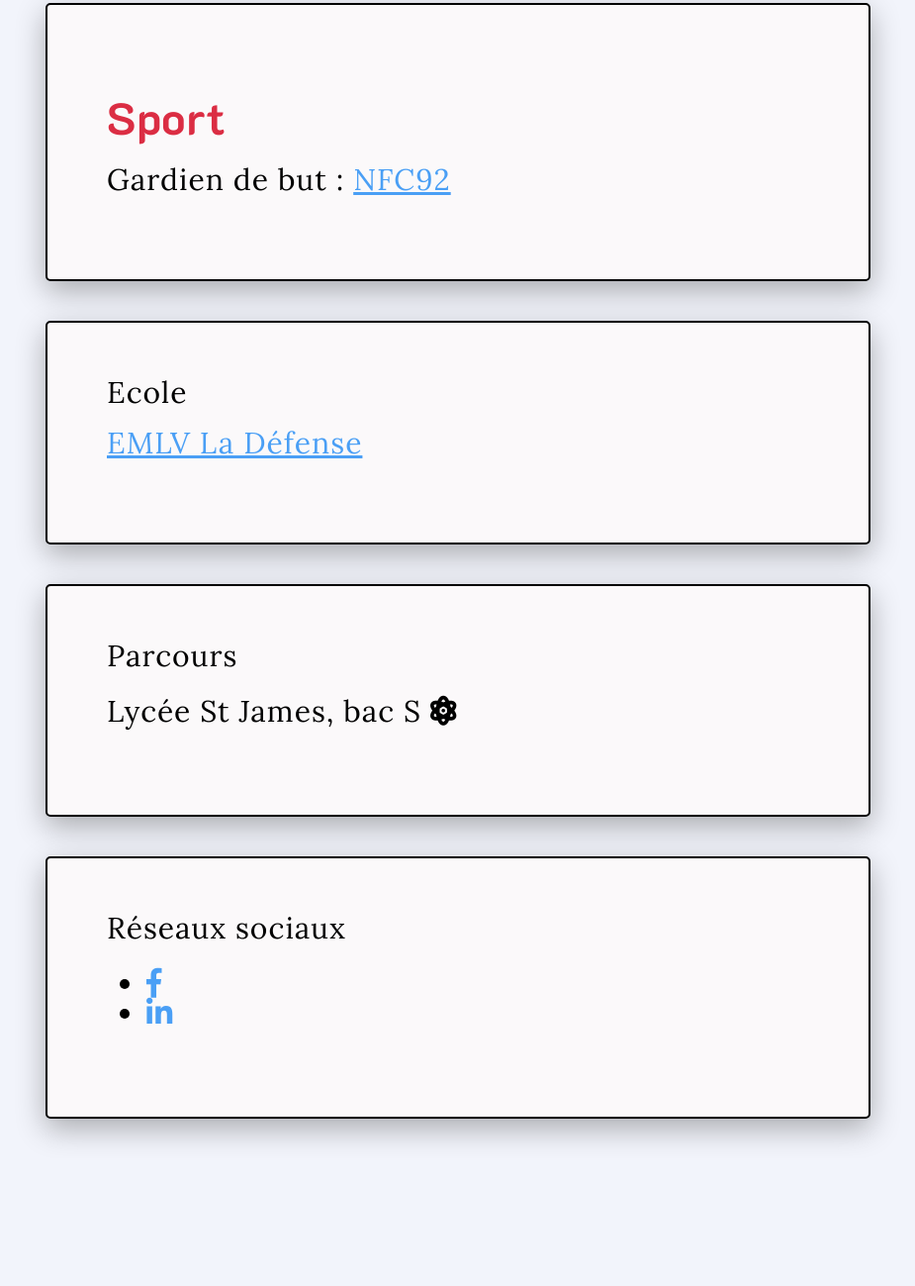
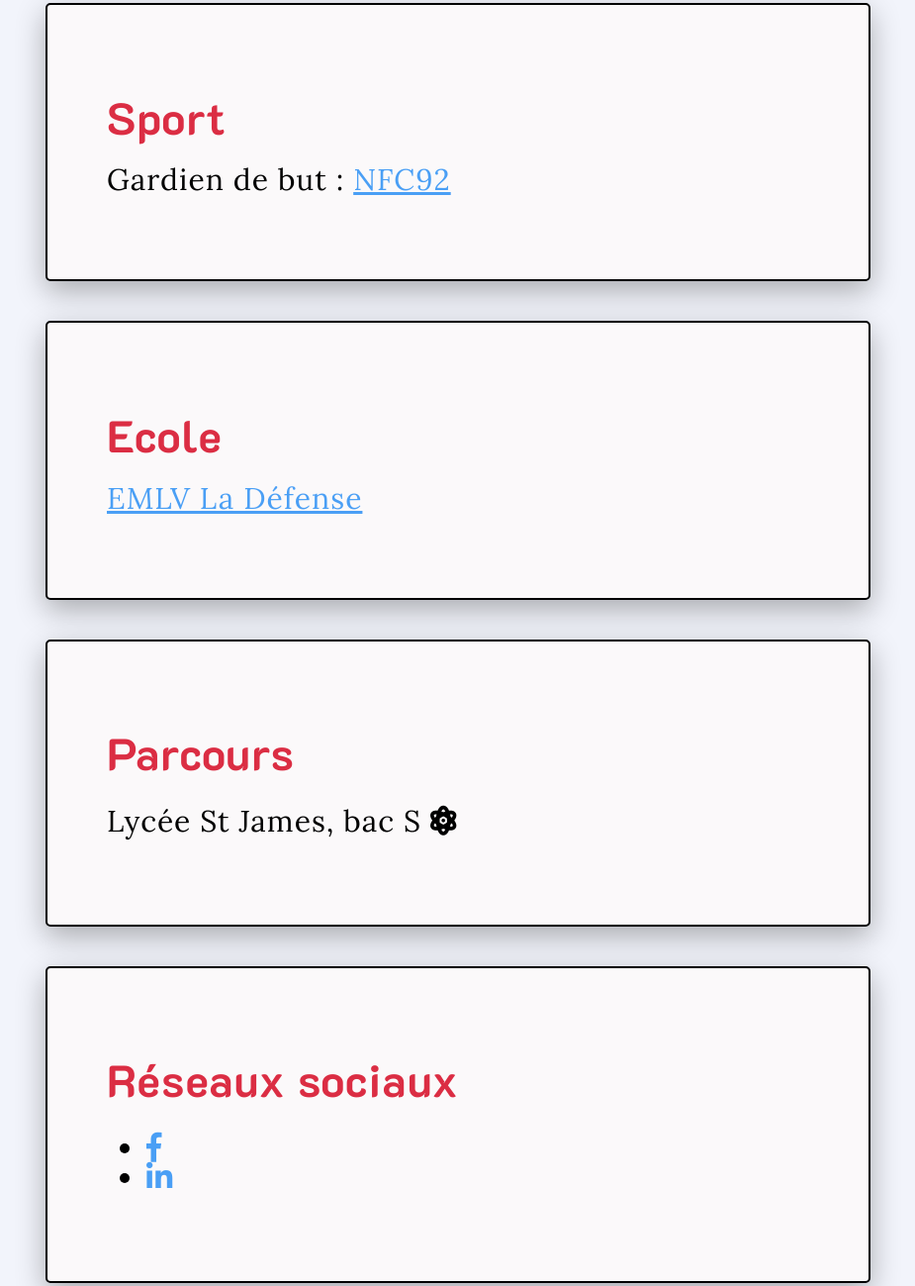
Before and after one commit to AntoGer706/my-profile, a plain HTML site: page index.html in a window 1280 px wide. Shown: the part 424-1723 px from the top of the page at 99% size, without its empty margins (177-1102 px from the left). Before the commit the page ends 1594 px from the top, so only its background shows below. Drawn offline with Linux system fonts and the light colour scheme.

Commit message:
Fix closing div tag

```diff
--- a/index.html
+++ b/index.html
@@ -24,19 +24,19 @@
 				Gardien de but : <a href="http://neuillyfutsalclub92.fr/" target="_blank">NFC92</a>
 			</p>
 		</div>
-		<div id="school"
+		<div id="school">
 			<h2>Ecole</h2>
 			<p>
 				<a href="https://www.emlv.fr/" target="_blank">EMLV La Défense</a>
 			</p>
 		</div>
-		<div id="cv"
+		<div id="cv">
 			<h2>Parcours</h2>
 			<p>
 				Lycée St James, bac S <i class="fas fa-atom"></i>
 			</p>
 		</div>
-		<div id="socialnetwork"
+		<div id="socialnetwork">
 			<h2>Réseaux sociaux</h2>
 			<ul>
 				<li>
```
